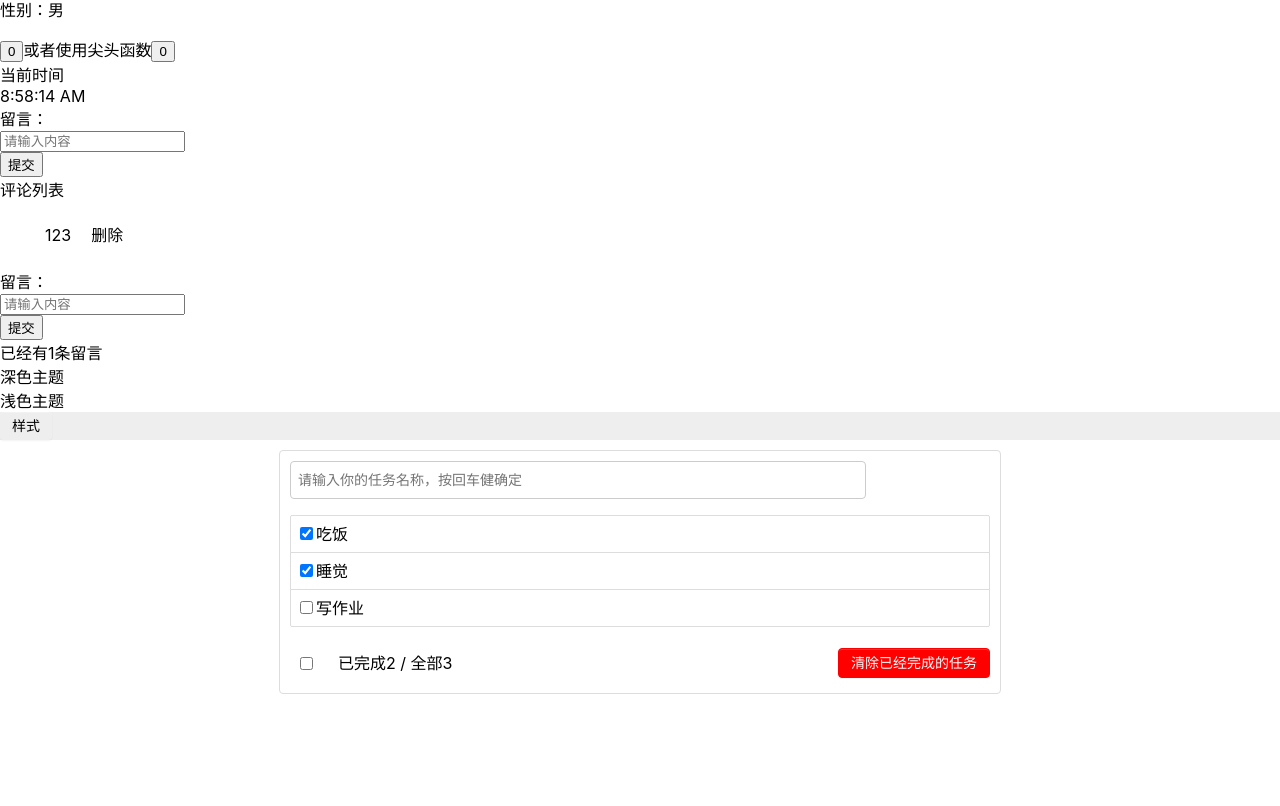
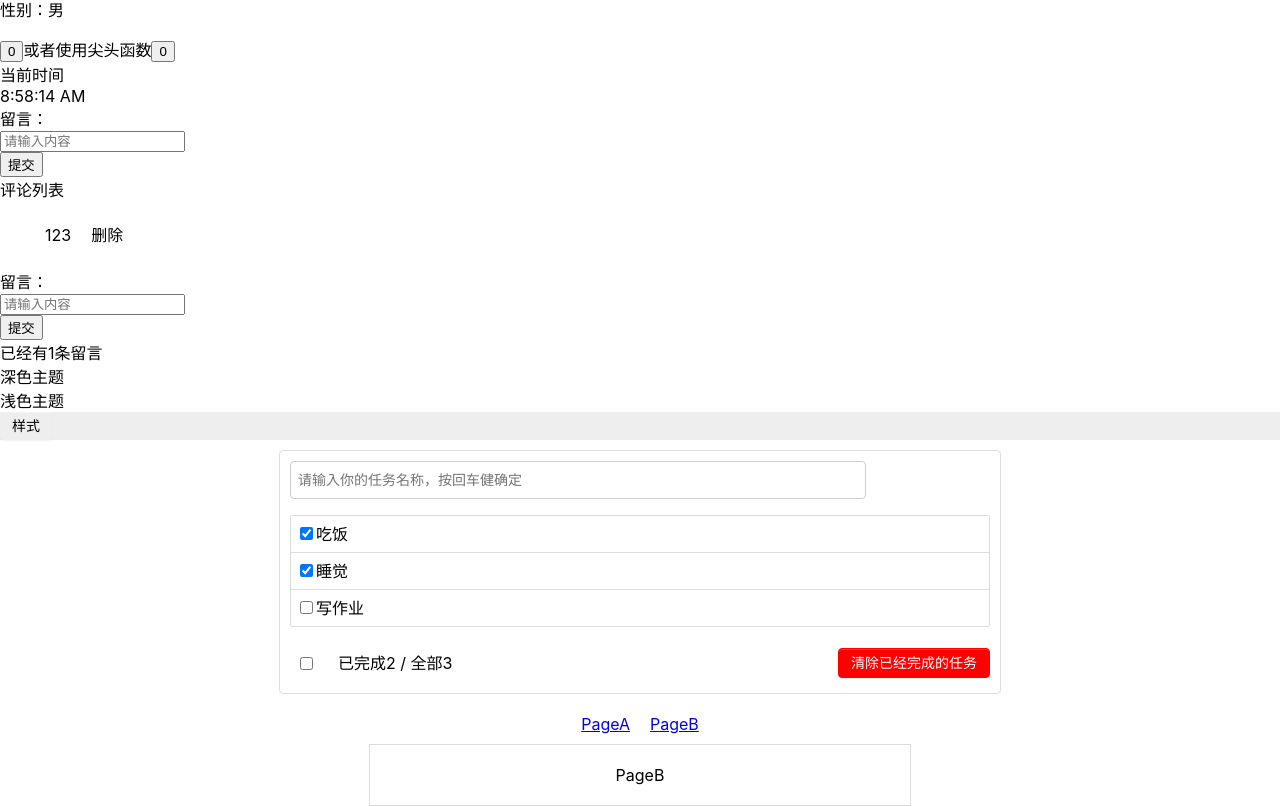
Before and after one commit to feibingbalabala/react_learn, a React (Create React App) app in the folder learn_react/: page /pageb in a window 1280 px wide. Shown: the part 241-1047 px from the top of the page. Before the commit the page ends 945 px from the top, so only its background shows below. Built offline with nearby package versions, Linux system fonts and the light colour scheme.

Commit message:
added: react-router-dom的使用

```diff
--- a/learn_react/package.json
+++ b/learn_react/package.json
@@ -8,6 +8,7 @@
     "@testing-library/user-event": "^12.1.10",
     "react": "^17.0.2",
     "react-dom": "^17.0.2",
+    "react-router-dom": "^5.3.0",
     "react-scripts": "4.0.3",
     "web-vitals": "^1.0.1"
   },
--- /dev/null
+++ b/learn_react/src/components/ReactRouterDom/PageA.js
@@ -0,0 +1,11 @@
+import React from "react";
+
+class PageA extends React.Component {
+    render() {
+        return (
+            <div>PageA</div>
+        )
+    }
+}
+
+export default PageA
--- /dev/null
+++ b/learn_react/src/components/ReactRouterDom/PageB.js
@@ -0,0 +1,11 @@
+import React from "react";
+
+class PageB extends React.Component {
+    render() {
+        return (
+            <div>PageB</div>
+        )
+    }
+}
+
+export default PageB
--- /dev/null
+++ b/learn_react/src/components/ReactRouterDom/index.css
@@ -0,0 +1,14 @@
+.link_wrap {
+    padding: 10px;
+    text-align: center;
+}
+.link {
+    padding: 0 10px;
+}
+.content {
+    width: 500px;
+    margin: 0 auto;
+    padding: 20px;
+    border: 1px solid #ddd;
+    text-align: center;
+}
--- /dev/null
+++ b/learn_react/src/components/ReactRouterDom/index.js
@@ -0,0 +1,25 @@
+import React from "react";
+import { Link, Route } from 'react-router-dom'
+import PageA from "./PageA";
+import PageB from "./PageB";
+import './index.css'
+
+class ReactRouterDomDemo extends React.Component {
+    render() {
+        return (
+            <div>
+                <div className="link_wrap">
+                    <Link className="link" to="/pagea">PageA</Link>
+                    <Link className="link" to="/pageb">PageB</Link>
+                </div>
+                <div className="content">
+                    {/* 注册路由 */}
+                    <Route path="/pagea" component={PageA} />
+                    <Route path="/pageb" component={PageB} />
+                </div>
+            </div>
+        )
+    }
+}
+
+export default ReactRouterDomDemo
--- a/learn_react/src/index.js
+++ b/learn_react/src/index.js
@@ -1,5 +1,6 @@
 import React from 'react';
 import ReactDOM from 'react-dom';
+import { BrowserRouter } from 'react-router-dom'
 import './index.css';
 import HelloWord from './components/helloWord/helloWord';
 import Card from './components/card/card'
@@ -9,11 +10,13 @@ import Context from './components/Context/Context'
 import Comment from './components/comment/index'
 import ThemeContext from './components/themeContext/index'
 import TodoList from './components/TodoList/Index';
+import ReactRouterDomDemo from './components/ReactRouterDom';
 import reportWebVitals from './reportWebVitals';
 
 ReactDOM.render(
   // React.StrictMode和es5的严格模式不同，这是检查react用法是否符合最新的，比如有些弃用的api他就会提出警告
   <React.StrictMode>
+    <BrowserRouter>
       <HelloWord />
       <Card
         name="jwy"
@@ -27,6 +30,8 @@ ReactDOM.render(
       <Comment />
       <ThemeContext />
       <TodoList />
+      <ReactRouterDomDemo />
+    </BrowserRouter>
   </React.StrictMode>,
   document.getElementById('root')
 );
```
Also changed, not shown: 1 other file (tests, documents, lock files or other folders). Lines whose indentation alone changed are shown as unchanged.
